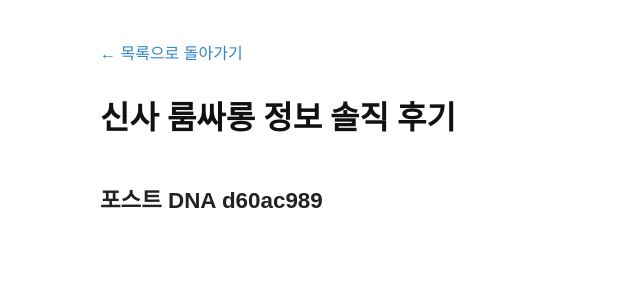
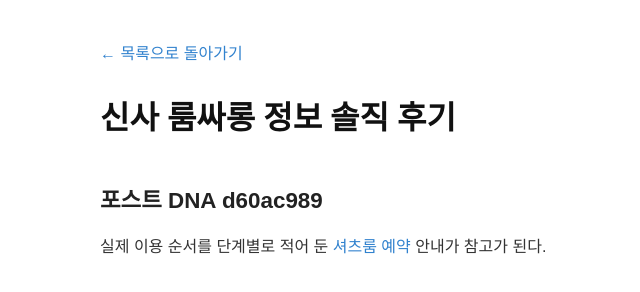
Before and after one commit to mqlwmsltm-arch/bp-kr-pbn-sr-059, a plain HTML site: page posts/review-002-1l856cv.html in a window 1280 px wide. Shown: the whole page, without its empty margins (140-780 px from the left). Drawn offline with Linux system fonts and the light colour scheme.

```diff
--- a/posts/review-002-1l856cv.html
+++ b/posts/review-002-1l856cv.html
@@ -26,6 +26,8 @@
     <article>
       <h2>포스트 DNA d60ac989</h2>
 
-</main>
+
+      <p>실제 이용 순서를 단계별로 적어 둔 <a class="anchor-link" href="https://maphoshirts.today/" data-bpaas-link-target="t1-shirtsroom-shop">셔츠룸 예약</a> 안내가 참고가 된다.</p>
+    </main>
 </body>
 </html>
```
